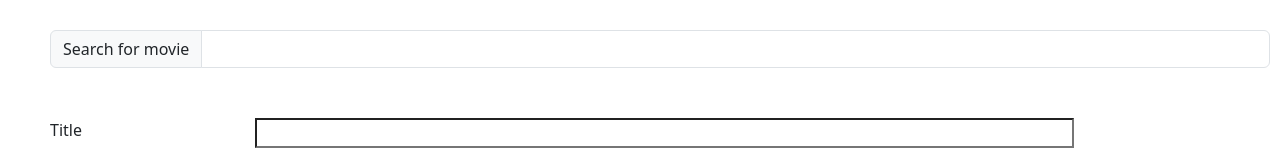
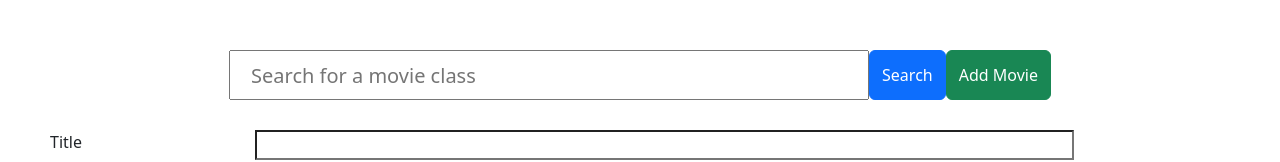
Before and after one commit to Nuga0909/react-hooks-checkpoint, a React (Create React App) app: page / in a window 1280 px wide. Shown: the top 162 px of the page. Built offline with nearby package versions, Linux system fonts and the light colour scheme; the HTML template or start-up script is replaced by a standard one.

Commit message:
add filter functionality

```diff
--- a/src/App.js
+++ b/src/App.js
@@ -1,12 +1,10 @@
 import './App.css';
 import SampleMovies from './SampleMovies';
-import Filter from './components/Filter';
 import MovieList from './components/MovieList';
 
 function App() {
   return (
     <>
-      <Filter />
       <MovieList />
       <SampleMovies  />
     </>
--- a/src/components/Filter.js
+++ b/src/components/Filter.js
@@ -1,13 +1,44 @@
-import Form from 'react-bootstrap/Form';
-import InputGroup from 'react-bootstrap/InputGroup';
+import Button from "react-bootstrap/Button";
+import { useState } from 'react';
 
-const Filter = () => {
+const Filter = ({ handleFilter }) => {
+    const [searchInput, setSearchInput] = useState("");
+
+    function handleSearch() {
+        handleFilter(searchInput);
+    }
+
+    function handleKeyPress(e) {
+        if (e.key === "Enter") {
+            handleSearch();
+            setSearchInput("");
+        }
+    }
+
+    function handleChange(e) {
+        setSearchInput(e.target.value);
+        handleSearch();
+    }
+
+
     return (
-        <div className='filter-cont'>
-            <InputGroup className="mb-3">
-                <InputGroup.Text>Search for movie</InputGroup.Text>
-                <Form.Control aria-label="Movie title" />
-            </InputGroup>
+        <div
+            className="d-flex justify-content-center"
+            style={{ marginTop: "50px" }}
+        >
+            <input
+                className="w-50"
+                type="text"
+                placeholder="Search for a movie class"
+                style={{ height: "50px", fontSize: "20px", padding: "10px 20px" }}
+                onChange={handleChange}
+                value={searchInput}
+                onKeyDown={handleKeyPress}
+            />
+            <Button variant="primary" onClick={handleSearch}>
+                Search
+            </Button>{" "}
+            <Button variant="success">Add Movie</Button>{" "}
         </div>
     )
 };
--- a/src/components/MovieList.js
+++ b/src/components/MovieList.js
@@ -1,6 +1,7 @@
 import MovieCard from "./MovieCard";
 import moviesObj from "../moviesObj";
 import React, { useState } from "react";
+import Filter from "./Filter";
 
 const MovieList = () => {
     const [movies, setMovies] = useState(moviesObj);
@@ -22,6 +23,8 @@ const MovieList = () => {
 
     return (
         <>
+            <Filter />
+
             <form onSubmit={handleSubmit} className="my-form">
                 <div className="input-group">
                     <label htmlFor="title">Title</label>
```
